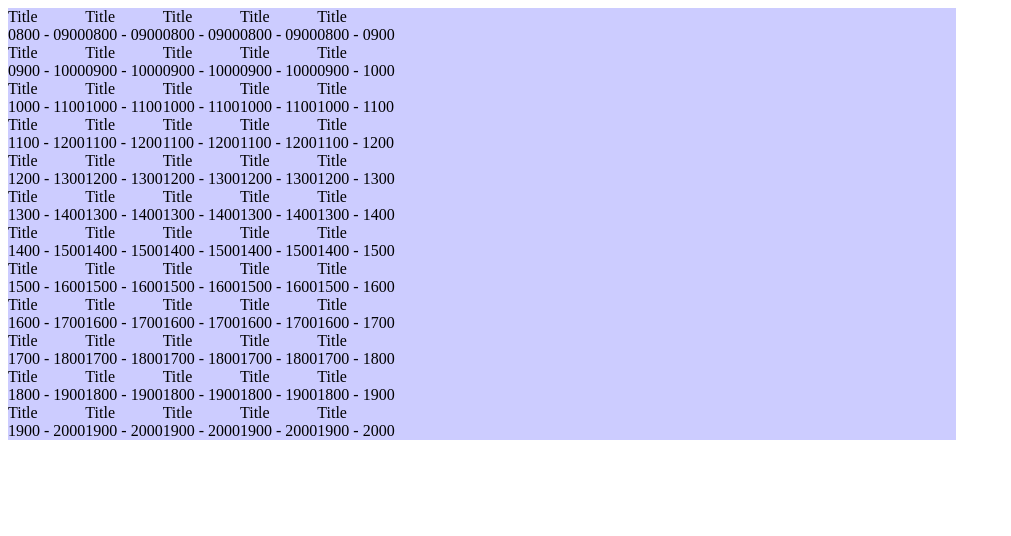
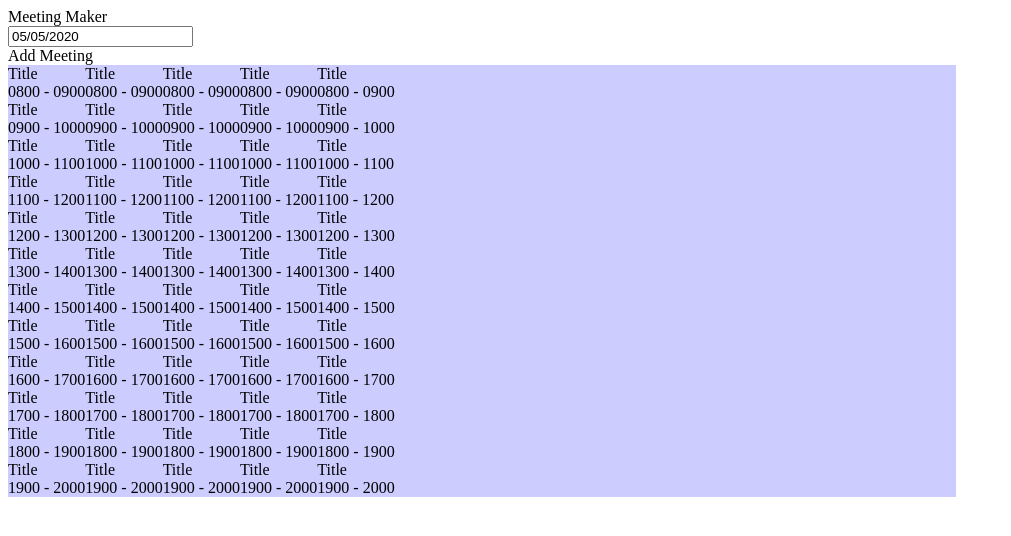
Before and after one commit to rwofford20/weekCalendar, a React (Create React App) app in the folder week-calendar/: page / in a window 1280 px wide. Shown: the top 536 px of the page, without its empty margins (0-1011 px from the left). Built offline with nearby package versions, Linux system fonts and the light colour scheme.

Commit message:
DatePicker added to Header

```diff
--- a/week-calendar/package.json
+++ b/week-calendar/package.json
@@ -8,6 +8,7 @@
     "@testing-library/user-event": "^7.2.1",
     "fast-deep-equal": "^3.1.1",
     "react": "^16.13.1",
+    "react-datepicker": "^2.15.0",
     "react-dom": "^16.13.1",
     "react-scripts": "3.4.1"
   },
--- a/week-calendar/src/Components/Header/Header.jsx
+++ b/week-calendar/src/Components/Header/Header.jsx
@@ -1,12 +1,21 @@
 import React, { Component } from 'react';
-import Button from '../Button/Button'
+import DatePicker from 'react-datepicker';
+import Button from '../Button/Button';
 import './Header.css';
+import 'react-datepicker/dist/react-datepicker.css';
 
 class Header extends Component{
     constructor(props) {
         super(props);
         this.dummy = "Header dummy value";
+        this.state = {startDate: new Date()};
     }
+
+    handleChange = date => {
+        this.setState({
+          startDate: date
+        });
+      };
 
     render() {
         return (
@@ -14,8 +23,17 @@ class Header extends Component{
                 <div className='header-title-container'>
                     {this.props.title}
                 </div>
+                <div className='date-picker-container'>
+                    <DatePicker
+                        selected={this.state.startDate}
+                        onChange={this.handleChange}
+                    />
+                </div>
                 <div className='header-add-meeting-button-container'>
-                    <Button onClick={this.props.displayMeetingCreator}/>
+                    <Button
+                        onClick={this.props.displayMeetingCreator}
+                        title='Add Meeting'
+                    />
                 </div>
             </div>
         );
--- a/week-calendar/src/Components/Schedule/Schedule.jsx
+++ b/week-calendar/src/Components/Schedule/Schedule.jsx
@@ -26,7 +26,10 @@ class Schedule extends Component {
     render () {
         return (
             <div className='schedule-container'>
-            <Header displayMeetingCreator={this.updateSecondaryDisplay.bind(this, 'Add Meeting')} />
+            <Header
+                displayMeetingCreator={this.updateSecondaryDisplay.bind(this, 'Add Meeting')}
+                title='Meeting Maker'
+            />
             {this.state.secondaryDisplay}
             <Calendar />
             </div>
```
Also changed, not shown: 2 other files (tests, documents, lock files or other folders).
